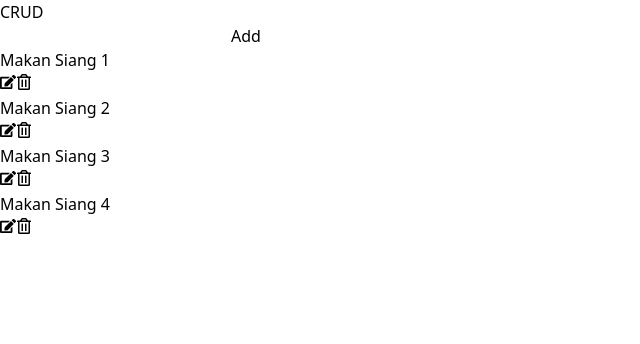
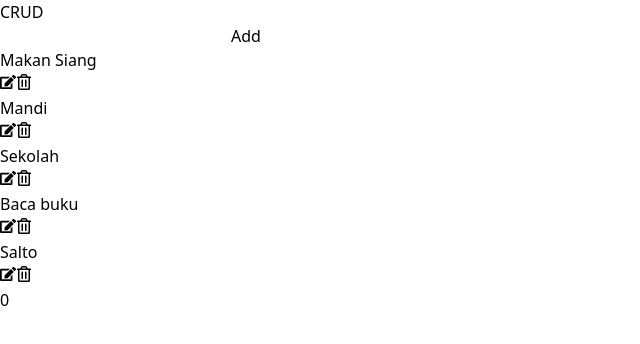
Before and after one commit to Syahridho/crud-reactJs, a React (Vite) app: page / in a window 1280 px wide. Shown: the top 344 px of the page, without its empty margins (0-640 px from the left). Built offline with nearby package versions, Linux system fonts and the light colour scheme.

Commit message:
feat: delete modal

```diff
--- a/index.html
+++ b/index.html
@@ -4,7 +4,7 @@
     <meta charset="UTF-8" />
     <link rel="icon" type="image/svg+xml" href="/vite.svg" />
     <meta name="viewport" content="width=device-width, initial-scale=1.0" />
-    <title>Vite + React</title>
+    <title>Crud React JS</title>
   </head>
   <body>
     <div id="root" class="font-roboto"></div>
--- a/src/components/Elements/Modal/index.jsx
+++ b/src/components/Elements/Modal/index.jsx
@@ -1,10 +1,26 @@
 import PropTypes from "prop-types";
+import { useEffect, useRef } from "react";
 
 const Modal = (props) => {
-  const { children } = props;
+  const { children, onClose } = props;
+  const ref = useRef();
+  useEffect(() => {
+    const handleClickOutSide = (event) => {
+      if (ref.current && !ref.current.contains(event.target)) {
+        onClose();
+      }
+    };
+    document.addEventListener("mousedown", handleClickOutSide);
+    return () => {
+      document.addEventListener("mousedown", handleClickOutSide);
+    };
+  }, [onClose]);
   return (
     <div className="fixed top-0 left-0 w-screen h-screen z-50 flex items-center justify-center ">
-      <div className="bg-white p-8 rounded max-w-96 max-h-96 border opacity-100 ">
+      <div
+        className="bg-white p-8 rounded max-w-96 max-h-96 border opacity-100"
+        ref={ref}
+      >
         {children}
       </div>
     </div>
@@ -13,6 +29,7 @@ const Modal = (props) => {
 
 Modal.propTypes = {
   children: PropTypes.node.isRequired,
+  onClose: PropTypes.func,
 };
 
 export default Modal;
--- a/src/components/Fragments/Card/index.jsx
+++ b/src/components/Fragments/Card/index.jsx
@@ -3,16 +3,16 @@ import PropTypes from "prop-types";
 import Button from "../../Elements/Button";
 
 const Card = (props) => {
-  const { children } = props;
+  const { children, id, onDelete, onUpdate } = props;
   return (
     <div className="flex items-center justify-between py-4 px-4 shadow">
       <p>{children}</p>
       <div className="flex gap-2">
-        <Button variant="bg-blue-500" className="py-2">
+        <Button variant="bg-blue-500" className="py-2" onClick={onUpdate}>
           <FaEdit />
         </Button>
-        <Button variant="bg-red-500" className="py-2">
-          <FaRegTrashAlt />
+        <Button variant="bg-red-500" className="py-2" onClick={onDelete}>
+          <FaRegTrashAlt id={id} />
         </Button>
       </div>
     </div>
@@ -21,6 +21,9 @@ const Card = (props) => {
 
 Card.propTypes = {
   children: PropTypes.node.isRequired,
+  id: PropTypes.number,
+  onDelete: PropTypes.func,
+  onUpdate: PropTypes.func,
 };
 
 export default Card;
--- a/src/components/Fragments/ModalDelete/index.jsx
+++ b/src/components/Fragments/ModalDelete/index.jsx
@@ -1,15 +1,28 @@
+import PropTypes from "prop-types";
 import Button from "../../Elements/Button";
 import Modal from "./../../Elements/Modal";
 
-const ModalDelete = () => {
+const ModalDelete = (props) => {
+  const { setDeleteUser, deleteUser } = props;
+  const handleDelete = () => {
+    setDeleteUser({});
+  };
   return (
-    <Modal>
+    <Modal onClose={setDeleteUser}>
       <h1 className="text-md font-medium">Yakin ingin Menghapus?</h1>
       <div className="flex justify-between gap-2">
-        <Button variant="bg-blue-500" className="w-24 mt-3">
+        <Button
+          variant="bg-blue-500"
+          className="w-24 mt-3"
+          onClick={() => setDeleteUser({})}
+        >
           Batalkan
         </Button>
-        <Button variant="bg-red-500" className="w-24 mt-3">
+        <Button
+          variant="bg-red-500"
+          className="w-24 mt-3"
+          onClick={handleDelete}
+        >
           Delete
         </Button>
       </div>
@@ -17,4 +30,9 @@ const ModalDelete = () => {
   );
 };
 
+ModalDelete.propTypes = {
+  setDeleteUser: PropTypes.func,
+  deleteUser: PropTypes.any,
+};
+
 export default ModalDelete;
--- a/src/pages/App.jsx
+++ b/src/pages/App.jsx
@@ -1,10 +1,16 @@
+import { useState } from "react";
 import Button from "../components/Elements/Button";
 import Input from "../components/Elements/Input";
 import Card from "../components/Fragments/Card";
-// import ModalDelete from "../components/Fragments/ModalDelete";
+import ModalDelete from "../components/Fragments/ModalDelete";
 // import ModalEdit from "../components/Fragments/ModalEdit";
+import init from "../utils/init";
 
 const App = () => {
+  const [datas, setDatas] = useState(init());
+  const [data, setData] = useState([]);
+  const [deleteUser, setDeleteUser] = useState({});
+  const [updateUser, setUpdateUser] = useState({});
   return (
     <div className="max-w-lg mx-auto ">
       <div className="p-4 bg-slate-100">
@@ -14,13 +20,24 @@ const App = () => {
           Add
         </Button>
       </div>
-      {/* <ModalEdit /> */}
-      {/* <ModalDelete /> */}
       <div>
-        <Card>Makan Siang 1</Card>
-        <Card>Makan Siang 2</Card>
-        <Card>Makan Siang 3</Card>
-        <Card>Makan Siang 4</Card>
+        {datas.map((data, index) => (
+          <Card
+            key={data.id}
+            id={data.id}
+            onUpdate={() => setUpdateUser(data)}
+            onDelete={() => setDeleteUser(data)}
+          >
+            {data.name}
+          </Card>
+        ))}
+        {Object.keys(deleteUser).length && (
+          <ModalDelete
+            setDeleteUser={() => setDeleteUser({})}
+            deleteUser={deleteUser}
+          />
+        )}
+        {/* <ModalEdit /> */}
       </div>
     </div>
   );
--- /dev/null
+++ b/src/utils/init.js
@@ -0,0 +1,24 @@
+const init = () => [
+  {
+    id: 1,
+    name: "Makan Siang",
+  },
+  {
+    id: 2,
+    name: "Mandi",
+  },
+  {
+    id: 3,
+    name: "Sekolah",
+  },
+  {
+    id: 4,
+    name: "Baca buku",
+  },
+  {
+    id: 5,
+    name: "Salto",
+  },
+];
+
+export default init;
```
